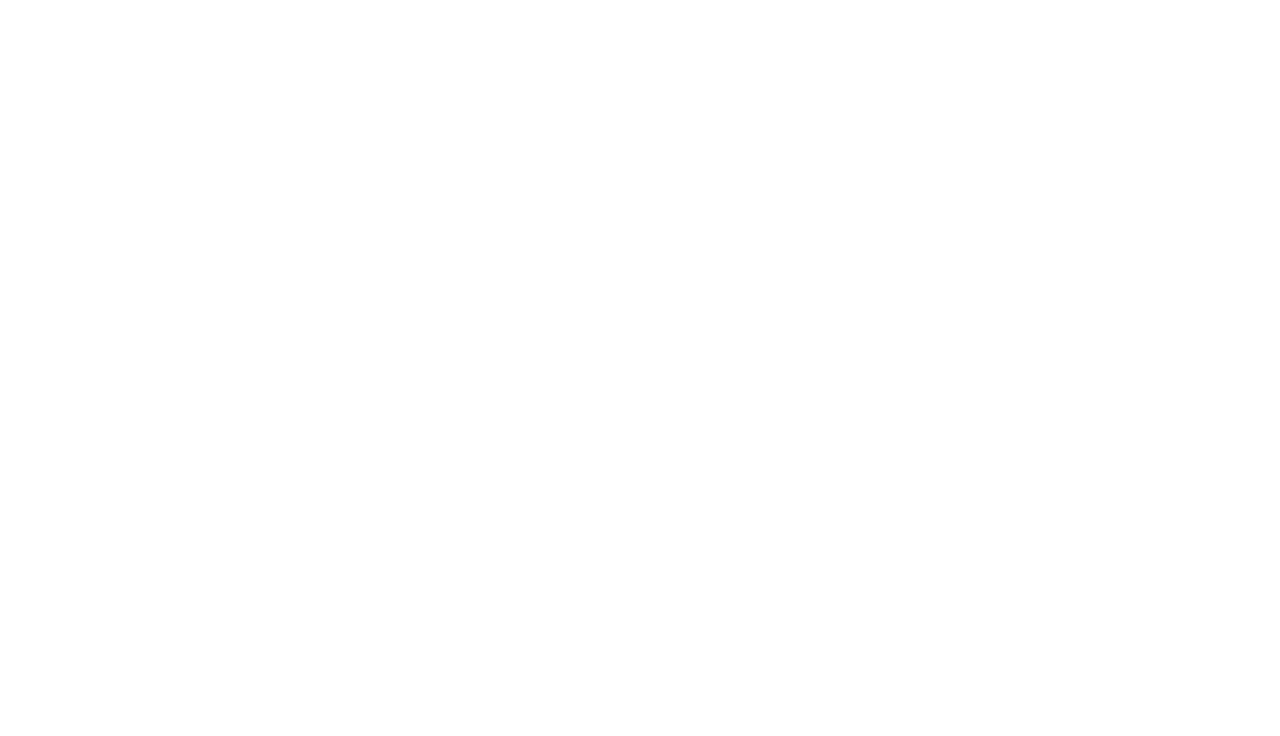
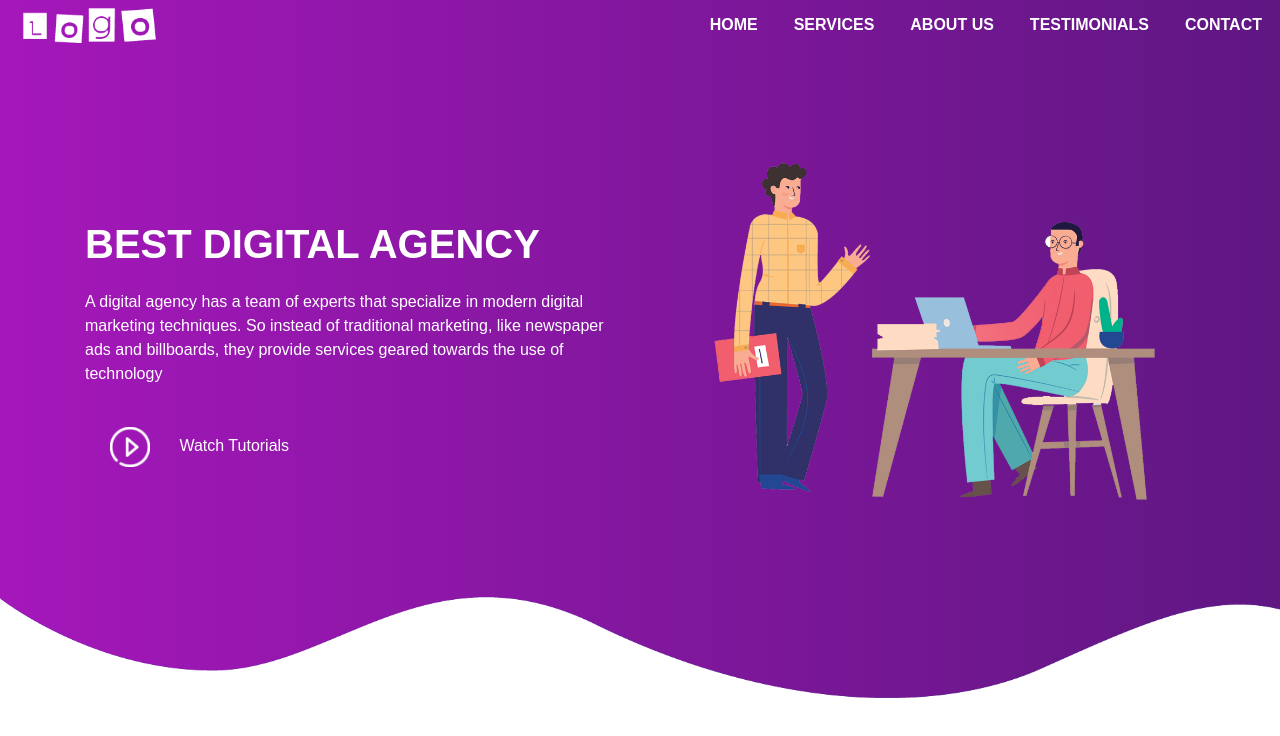
Before and after one commit to kibriatuhin/digital-agency, a plain HTML site: page index.html in a window 1280 px wide. Drawn offline with nearby package versions, Linux system fonts and the light colour scheme.

Commit message:
adding navbar and banner section

```diff
--- a/css/style.css
+++ b/css/style.css
@@ -0,0 +1,62 @@
+*{
+    margin: 0;
+    padding: 0;
+}
+body{
+    font-family: sans-serif;
+}
+#nav-bar{
+    position: sticky;
+    top: 0;
+    z-index: 10;
+}
+.navbar{
+    background-image: linear-gradient(to right , #a517ba , #5f1782);
+     padding: 0 !important;
+}
+.navbar-brand img{
+    height: 40px;
+    padding-left: 20px;
+}
+.navbar-nav li{
+    padding: 0 10px;
+}
+.navbar-nav li a{
+    color: white !important;
+    font-weight: 600;
+    float: right;
+    text-align:left ;
+
+}
+.fa-bars{
+    color: white;
+    font-size: 30px !important;
+}
+.navbar-toggler{
+    outline: none !important;
+}
+
+/* -----------------banner part-------------- */
+#banner{
+    background-image: linear-gradient(to right , #a517ba , #5f1782);
+    color: white;
+    padding-top: 5%;
+
+}
+.promo-title{
+    font-size: 40px;
+    font-weight: 600;
+    margin-top: 100px;
+}
+.play-btn{
+    width: 40px;
+    margin: 25px;
+
+}
+#banner a{
+    color: white;
+    text-decoration: none;
+}
+.bottom-img{
+   width: 100%;
+}
--- a/index.html
+++ b/index.html
@@ -1,20 +1,104 @@
 <!doctype html>
 <html lang="en">
+
 <head>
-    <title>DA Site</title>
+  <title>Digital</title>
   <!-- Required meta tags -->
   <meta charset="utf-8">
   <meta name="viewport" content="width=device-width, initial-scale=1, shrink-to-fit=no">
 
-    <!-- Bootstrap CSS v5.0.2 -->
-    <link rel="stylesheet" href="https://cdn.jsdelivr.net/npm/bootstrap@5.0.2/dist/css/bootstrap.min.css"  integrity="sha384-EVSTQN3/azprG1Anm3QDgpJLIm9Nao0Yz1ztcQTwFspd3yD65VohhpuuCOmLASjC" crossorigin="anonymous">
+  <!-- Bootstrap CSS -->
+  <link rel="stylesheet" href="https://stackpath.bootstrapcdn.com/bootstrap/4.3.1/css/bootstrap.min.css"
+    integrity="sha384-ggOyR0iXCbMQv3Xipma34MD+dH/1fQ784/j6cY/iJTQUOhcWr7x9JvoRxT2MZw1T" crossorigin="anonymous">
+  <link rel="stylesheet" href="css/style.css">
+  <link rel="stylesheet" href="https://pro.fontawesome.com/releases/v5.10.0/css/all.css"
+    integrity="sha384-AYmEC3Yw5cVb3ZcuHtOA93w35dYTsvhLPVnYs9eStHfGJvOvKxVfELGroGkvsg+p" crossorigin="anonymous" />
 
-    <link rel="stylesheet" href="css/style.css">
 </head>
+
 <body>
+  <!------------------------ navbar section----------- -->
+  <header id="nav-bar">
+    <nav class="navbar navbar-expand-lg navbar-light bg-light">
+      <a class="navbar-brand" href="#">
+        <img src="images/demo-logo.png" alt="">
+      </a>
+      <button class="navbar-toggler" type="button" data-toggle="collapse" data-target="#navbarNav"
+        aria-controls="navbarNav" aria-expanded="false" aria-label="Toggle navigation">
+        <i class="fas fa-bars"></i>
+      </button>
+      <div class="collapse navbar-collapse" id="navbarNav">
+        <ul class="navbar-nav ml-auto">
+          <li class="nav-item ">
+            <a class="nav-link " href="#">HOME</a>
+          </li>
+          <li class="nav-item">
+            <a class="nav-link" href="#">SERVICES</a>
+          </li>
+          <li class="nav-item">
+            <a class="nav-link" href="#">ABOUT US</a>
+          </li>
+          <li class="nav-item">
+            <a class="nav-link ">TESTIMONIALS</a>
+          </li>
+          <li class="nav-item">
+            <a class="nav-link ">CONTACT</a>
+          </li>
 
-    <!-- Bootstrap JavaScript Libraries -->
-    <script src="https://cdn.jsdelivr.net/npm/@popperjs/core@2.9.2/dist/umd/popper.min.js" integrity="sha384-IQsoLXl5PILFhosVNubq5LC7Qb9DXgDA9i+tQ8Zj3iwWAwPtgFTxbJ8NT4GN1R8p" crossorigin="anonymous"></script>
-    <script src="https://cdn.jsdelivr.net/npm/bootstrap@5.0.2/dist/js/bootstrap.min.js" integrity="sha384-cVKIPhGWiC2Al4u+LWgxfKTRIcfu0JTxR+EQDz/bgldoEyl4H0zUF0QKbrJ0EcQF" crossorigin="anonymous"></script>
+        </ul>
+      </div>
+    </nav>
+  </header>
+
+
+  <main>
+    <!---------------------------banner section---------------------- -->
+    <section id="banner">
+      <div class="container">
+        <div class="row">
+          <div class="col-md-6">
+            <p class="promo-title"> BEST DIGITAL AGENCY </p>
+            <p>
+              A digital agency has a team of experts that specialize in modern digital marketing techniques. So instead of traditional marketing, like newspaper ads and billboards, they provide services geared towards the use of technology
+            </p>
+            <a href="#">
+              <img src="images/play.png" alt="" class="play-btn"> Watch Tutorials
+            </a>
+          </div>
+
+          <div class="col-md-6 text-center">
+            <img src="images/home2.png" class="img-fluid" alt="">
+          </div>
+        </div>
+
+      </div>
+      <img src="images/wave1.png" alt="" class="bottom-img" >
+    </section>
+
+
+       <!----------------services----------------------------------->
+
+       <section id="services">
+
+       </section>
+
+  </main>
+
+
+
+
+
+  <!-- Optional JavaScript -->
+  <!-- jQuery first, then Popper.js, then Bootstrap JS -->
+  <script src="https://code.jquery.com/jquery-3.3.1.slim.min.js"
+    integrity="sha384-q8i/X+965DzO0rT7abK41JStQIAqVgRVzpbzo5smXKp4YfRvH+8abtTE1Pi6jizo"
+    crossorigin="anonymous"></script>
+  <script src="https://cdnjs.cloudflare.com/ajax/libs/popper.js/1.14.7/umd/popper.min.js"
+    integrity="sha384-UO2eT0CpHqdSJQ6hJty5KVphtPhzWj9WO1clHTMGa3JDZwrnQq4sF86dIHNDz0W1"
+    crossorigin="anonymous"></script>
+  <script src="https://stackpath.bootstrapcdn.com/bootstrap/4.3.1/js/bootstrap.min.js"
+    integrity="sha384-JjSmVgyd0p3pXB1rRibZUAYoIIy6OrQ6VrjIEaFf/nJGzIxFDsf4x0xIM+B07jRM"
+    crossorigin="anonymous"></script>
 </body>
+
 </html>
```
Also changed, not shown: index5.html (added, +49 -0 lines). Lines whose indentation alone changed are shown as unchanged.
